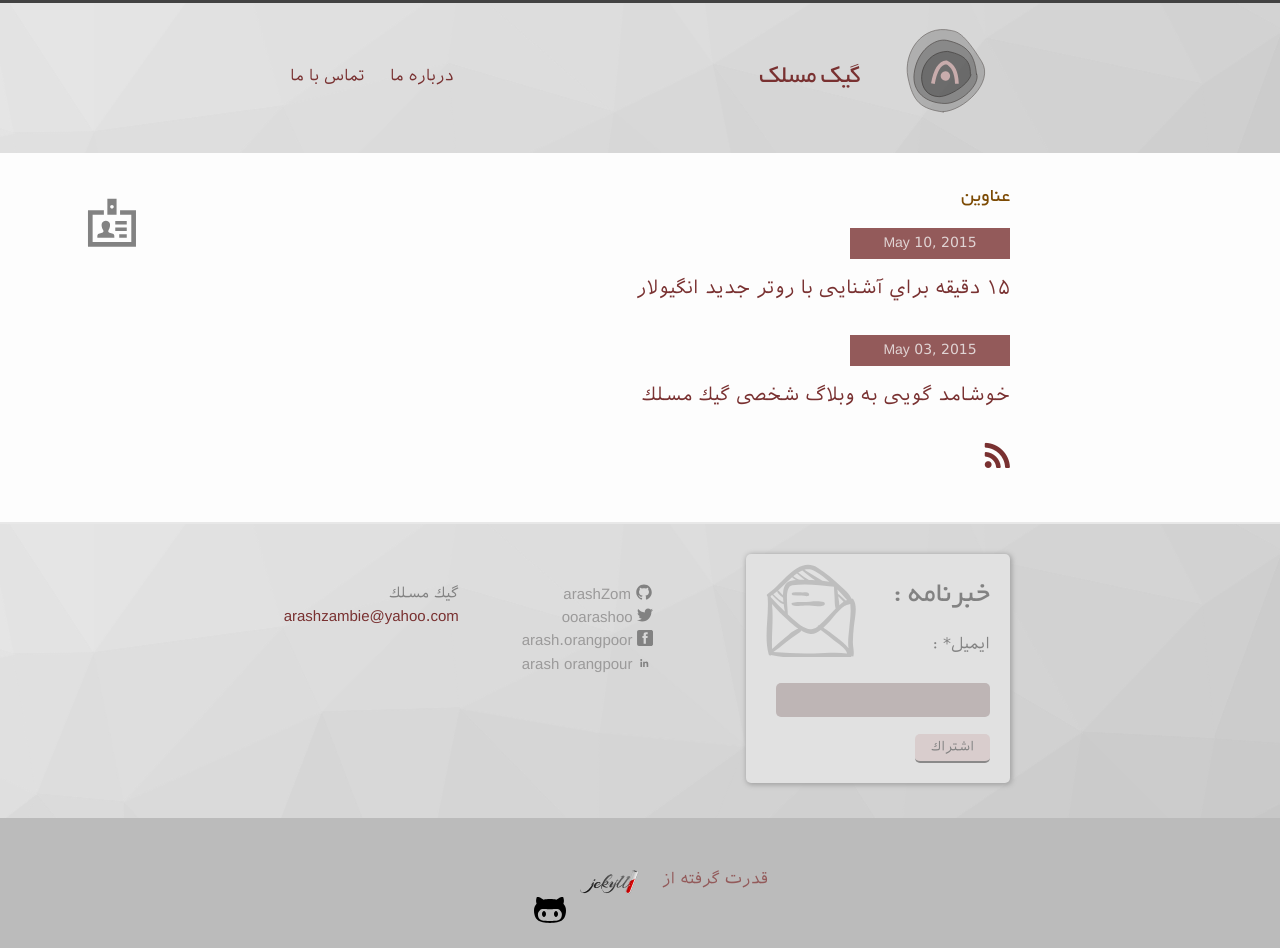
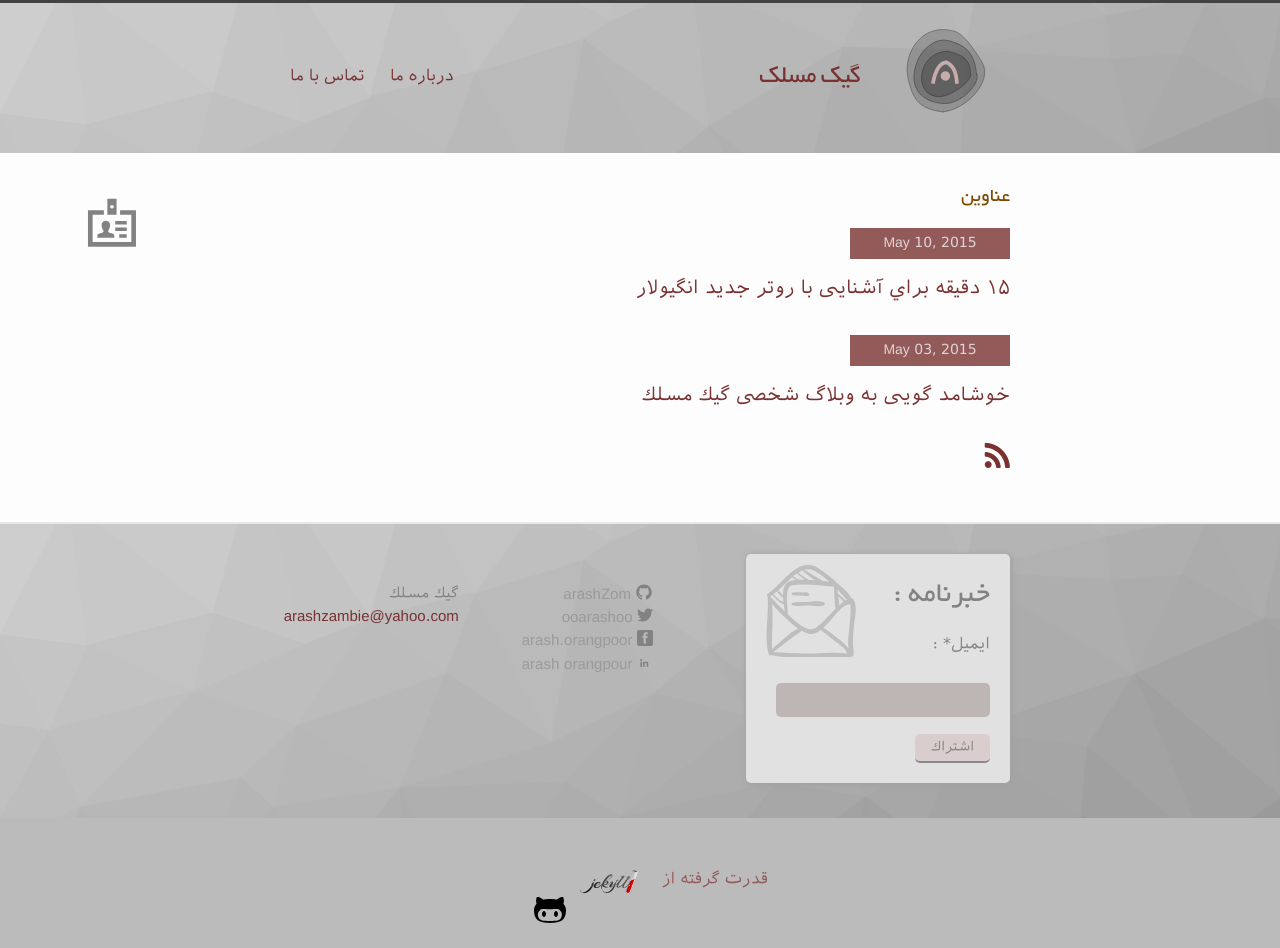
Before and after one commit to arashZom/arashzom.github.io, a Jekyll site: the page built from index.md, in a window 1280 px wide. Built offline with Jekyll 4.4.1, drawn with Linux system fonts in a browser that asks for light colours.

Commit message:
some changes in background

```diff
--- a/_sass/_layout.scss
+++ b/_sass/_layout.scss
@@ -7,7 +7,7 @@
     min-height: 100px;
     // box-shadow:0 5px 20px $grey-color-light;
     background-color:$background-color2;
-    background-image: url('../images/pattern.svg');
+    background-image: url('../images/pattern(3).svg');
     // Positioning context for the mobile navigation icon
     position: relative;
     direction:ltr;
@@ -215,7 +215,7 @@
     direction:rtl;
     padding-top:$spacing-unit;
     background-color:lighten($grey-color,30%);
-    background-image: url('../images/pattern.svg');
+    background-image: url('../images/pattern(3).svg');
 //     background: -webkit-linear-gradient( top, $grey-color-dark , $grey-color-light); /* For Safari 5.1 to 6.0 */
 //   background: -o-linear-gradient(top, $grey-color-dark , $grey-color-light); For Opera 11.1 to 12.0
 //   background: -moz-linear-gradient(top, $grey-color-dark , $grey-color-light); /* For Firefox 3.6 to 15 */
```
Also changed, not shown: images/pattern(3).svg (added), images/pattern.svg (deleted).
